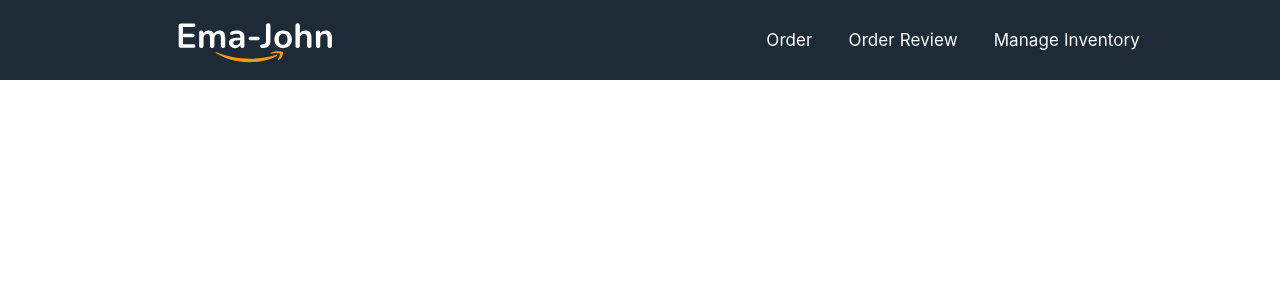
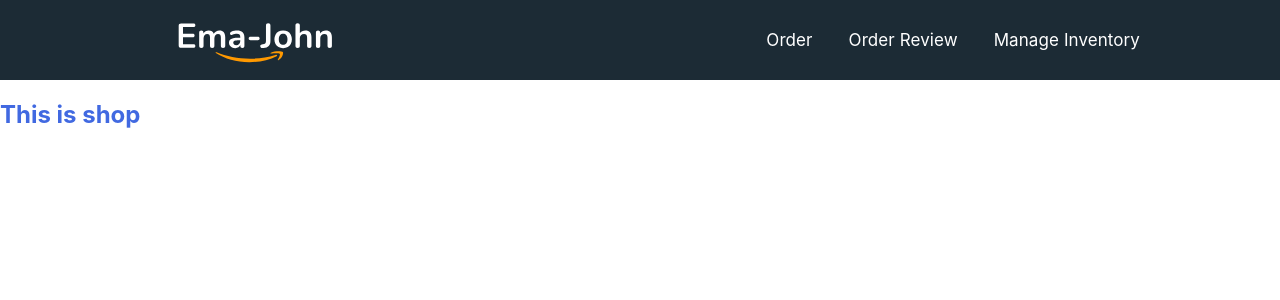
Before and after one commit to sabbirpboss/ema-john-simple-e-commerce, a React (Create React App) app: page / in a window 1280 px wide. Shown: the top 300 px of the page. Built offline with nearby package versions, Linux system fonts and the light colour scheme.

Commit message:
shop component created and connected

```diff
--- a/src/App.js
+++ b/src/App.js
@@ -1,10 +1,12 @@
 import './App.css';
 import Header from './components/Header/Header';
+import Shop from './components/Shop/Shop';
 
 function App() {
   return (
     <div>
       <Header></Header>
+      <Shop></Shop>
     </div>
   );
 }
--- /dev/null
+++ b/src/components/Shop/Shop.css
@@ -0,0 +1,3 @@
+h2{
+    color: royalblue;
+}
--- /dev/null
+++ b/src/components/Shop/Shop.js
@@ -0,0 +1,12 @@
+import React from 'react';
+import './Shop.css'
+
+const Shop = () => {
+    return (
+        <div>
+            <h2>This is shop</h2>
+        </div>
+    );
+};
+
+export default Shop;
```
